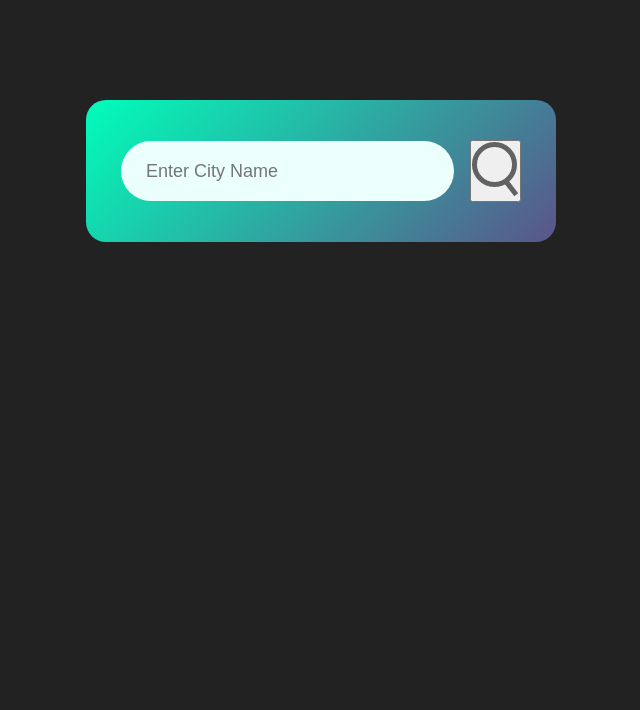
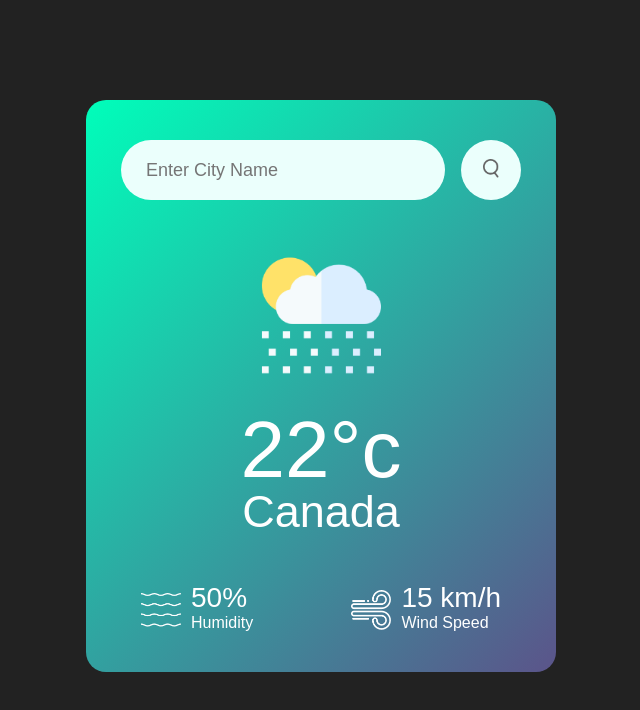
Before and after one commit to rinshad-py/WeatherApp, a plain HTML site: page index.html in a window 1280 px wide. Shown: the whole page, without its empty margins (319-959 px from the left). Drawn offline with Linux system fonts and the light colour scheme.

Commit message:
2nd Commit

```diff
--- a/index.html
+++ b/index.html
@@ -12,6 +12,27 @@
             <input type="text" placeholder="Enter City Name" spellcheck="false">
             <button><img src="./images/search.png" alt=""></button>
         </div>
+        <div class="weather">
+            <img src="./images/rain.png" class="weather-icon">
+            <h1 class="temp">22°c</h1>
+            <h2 class="city">Canada</h2>
+            <div class="details">
+                <div class="col">
+                    <img src="./images/humidity.png" alt="">
+                    <div>
+                        <p class="humidity">50%</p>
+                        <p>Humidity</p>
+                    </div>
+                </div>
+                <div class="col">
+                    <img src="./images/wind.png" alt="">
+                    <div>
+                        <p class="wind">15 km/h</p>
+                        <p>Wind Speed</p>
+                    </div>
+                </div>
+            </div>
+        </div>
     </div>
 
 </body>
--- a/style.css
+++ b/style.css
@@ -35,3 +35,51 @@ body{
     margin-right: 16px;
     font-size: 18px;
 }
+.search button{
+    border: 0;
+    outline: 0;
+    background: #ebfffc;
+    border-radius: 50%;
+    width: 60px;
+    height: 60px;
+    cursor: pointer;
+}
+.search button img{
+    width: 16px;
+}
+.weather-icon{
+    width: 170px;
+    margin-top: 30px;
+}
+.weather h1{
+    font-size: 80px;
+    font-weight: 500;
+}
+.weather h2{
+    font-size: 45px;
+    font-weight: 400;
+    margin-top: -10px;
+}
+.details{
+    display: flex;
+    align-items: center;
+    justify-content: space-between;
+    padding: 0 20px;
+    margin-top: 50px;
+}
+.col{
+    display: flex;
+    align-items: center;
+    text-align: left;
+}
+.col img{
+    width: 40px;
+    margin-right: 10px;
+
+}
+.humidity, .wind{
+    font-size: 28px;
+    margin-top: -6px;
+
+
+}
```
